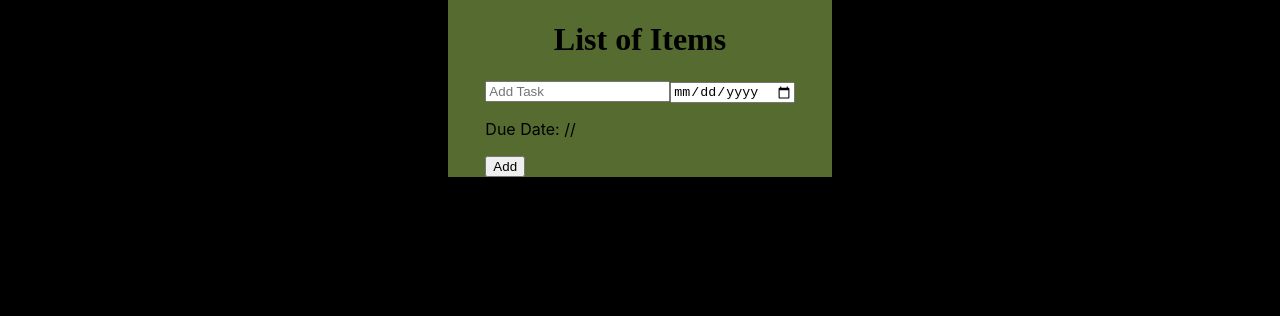
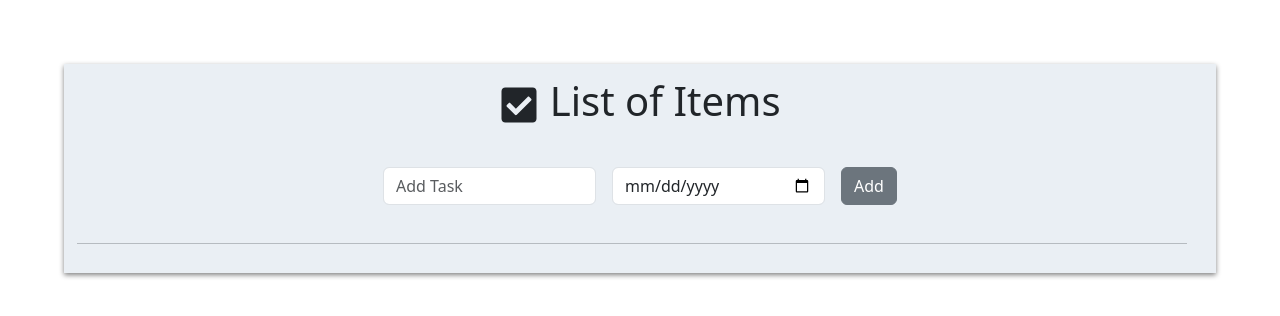
Before and after one commit to himanshu-baghel07/TodoApp, a React (Create React App) app: page / in a window 1280 px wide. Shown: the top 316 px of the page. Built offline with nearby package versions, Linux system fonts and the light colour scheme.

Commit message:
UI Changes p-1

```diff
--- a/package.json
+++ b/package.json
@@ -6,9 +6,13 @@
     "@testing-library/jest-dom": "^5.16.5",
     "@testing-library/react": "^13.4.0",
     "@testing-library/user-event": "^13.5.0",
+    "bootstrap": "^5.3.0",
     "react": "^18.2.0",
+    "react-datepicker": "^4.12.0",
     "react-dom": "^18.2.0",
+    "react-icons": "^4.9.0",
     "react-scripts": "5.0.1",
+    "reactstrap": "^9.1.10",
     "uuid": "^9.0.0",
     "web-vitals": "^2.1.4"
   },
--- a/src/App.css
+++ b/src/App.css
@@ -1,16 +1,10 @@
-h1 {
-  font-family: cursive;
+#list {
+  margin: 0%;
+  padding: 1%;
+  width: 90%;
+  background-color: rgb(234, 239, 244);
+  margin-left: 5%;
+  margin-right: 5%;
+  margin-top: 5%;
+  box-shadow: 0 2px 5px gray;
 }
-
-#list {
-  display: flex;
-  flex-direction: column;
-  justify-content: center;
-  align-items: center;
-  background-color: darkolivegreen;
-  margin-left: 35%;
-  margin-right: 35%;
-}
-body {
-  background-color: black;
-}
--- a/src/App.js
+++ b/src/App.js
@@ -5,6 +5,10 @@ import TaskList from "./components/TaskList";
 import Reducer from "./components/Reducer";
 import { v4 as uuidv4 } from "uuid";
 import { ADD_ITEM, CHANGE_ITEM, DELETE_ITEM } from "./components/Action";
+import "bootstrap/dist/css/bootstrap.css";
+import { Container, ModalHeader } from "reactstrap";
+import "react-icons/fa";
+import { FaCheckSquare } from "react-icons/fa";
 
 const App = () => {
   const [state, dispatch] = useReducer(Reducer, getInitialTodoList());
@@ -56,9 +60,37 @@ const App = () => {
   }, [state]);
 
   return (
-    <div id="list">
-      <h1>List of Items</h1>
-      <AddTask handleAddItem={handleAddItem} />
+    <Container id="list" fluid>
+      <div
+        style={{
+          display: "flex",
+          justifyContent: "center",
+          alignItems: "center",
+        }}
+      >
+        <h1 style={{ textAlign: "center" }}>
+          <FaCheckSquare /> List of Items
+        </h1>
+      </div>
+
+      <div
+        style={{
+          display: "flex",
+          justifyContent: "center",
+          alignItems: "center",
+        }}
+      >
+        <AddTask handleAddItem={handleAddItem} />
+      </div>
+
+      <hr
+        style={{
+          height: "1px",
+
+          backgroundColor: "black",
+          marginRight: "1rem",
+        }}
+      />
       <div>
         {" "}
         {state.map((task) => (
@@ -77,7 +109,7 @@ const App = () => {
           </div>
         ))}
       </div>
-    </div>
+    </Container>
   );
 };
 
--- a/src/components/AddTask.js
+++ b/src/components/AddTask.js
@@ -1,4 +1,8 @@
 import React, { useEffect, useState } from "react";
+import { FaCalendar } from "react-icons/fa";
+import { Button, Input, Label } from "reactstrap";
+import DatePicker from "react-datepicker";
+import "react-datepicker/dist/react-datepicker.css";
 
 const AddTask = ({ handleAddItem }) => {
   const [inputValue, setInputValue] = useState("");
@@ -36,21 +40,29 @@ const AddTask = ({ handleAddItem }) => {
   };
 
   return (
-    <div>
-      <input
+    <div
+      style={{
+        display: "flex",
+        alignItems: "center",
+        // width: "80%",
+        marginTop: "3%",
+        marginBottom: "2%",
+      }}
+    >
+      <Input
         placeholder="Add Task"
         value={inputValue}
         onChange={(e) => setInputValue(e.target.value)}
+        style={{ width: "100%", marginRight: "1rem" }}
       />
-      <input
+
+      <Input
         type="date"
         value={dueDate}
         onChange={(e) => setDueDate(e.target.value)}
+        style={{ marginRight: "1rem" }}
       />
-      {/* <p>Date: {formatDate(currentDateTime)}</p>
-      {/* <p>Time: {formatTime(currentDateTime)}</p> */}
-      <p>Due Date: {formatDueDate(dueDate)}</p>
-      <button onClick={handleChange}>Add</button>
+      <Button onClick={handleChange}>Add</Button>
     </div>
   );
 };
--- a/src/components/TaskList.js
+++ b/src/components/TaskList.js
@@ -1,4 +1,5 @@
 import React, { useState } from "react";
+import { Button, Input, Label } from "reactstrap";
 
 const TaskList = ({ task, handleChangeItem, handleDeleteItem }) => {
   const [isEditing, setIsEditing] = useState(false);
@@ -25,16 +26,16 @@ const TaskList = ({ task, handleChangeItem, handleDeleteItem }) => {
   if (isEditing) {
     content = (
       <>
-        <input value={editedText} onChange={handleTextChange} />
-        <button onClick={handleDoneClick}>Done</button>
+        <Input value={editedText} onChange={handleTextChange} />
+        <Button onClick={handleDoneClick}>Done</Button>
       </>
     );
   } else {
     content = (
       <>
-        {task.text}
-        {task.dueDate}
-        <button onClick={() => setIsEditing(true)}>Edit</button>
+        <Label> {task.text}</Label>
+        <Label> {task.dueDate}</Label>
+        <Button onClick={() => setIsEditing(true)}>Edit</Button>
       </>
     );
   }
@@ -44,16 +45,18 @@ const TaskList = ({ task, handleChangeItem, handleDeleteItem }) => {
   };
 
   return (
-    <label>
-      <input
+    <Label
+      style={{ marginLeft: "5%", display: "flex", alignContent: "center" }}
+    >
+      <Input
         type="checkbox"
         checked={task.done}
         onChange={handleCheckboxChange}
       />
       {content}
 
-      <button onClick={() => handleDeleteItem(task.id)}>Delete</button>
-    </label>
+      <Button onClick={() => handleDeleteItem(task.id)}>Delete</Button>
+    </Label>
   );
 };
 
```
Also changed, not shown: 1 other file (tests, documents, lock files or other folders).
